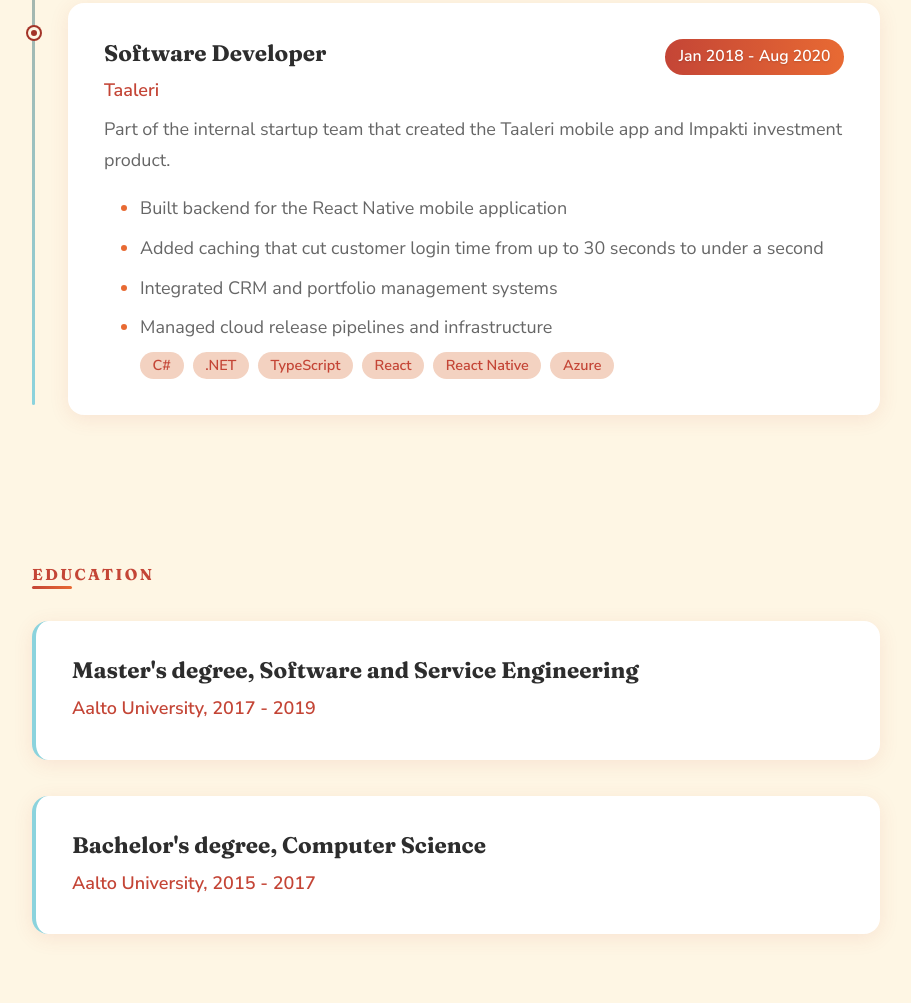
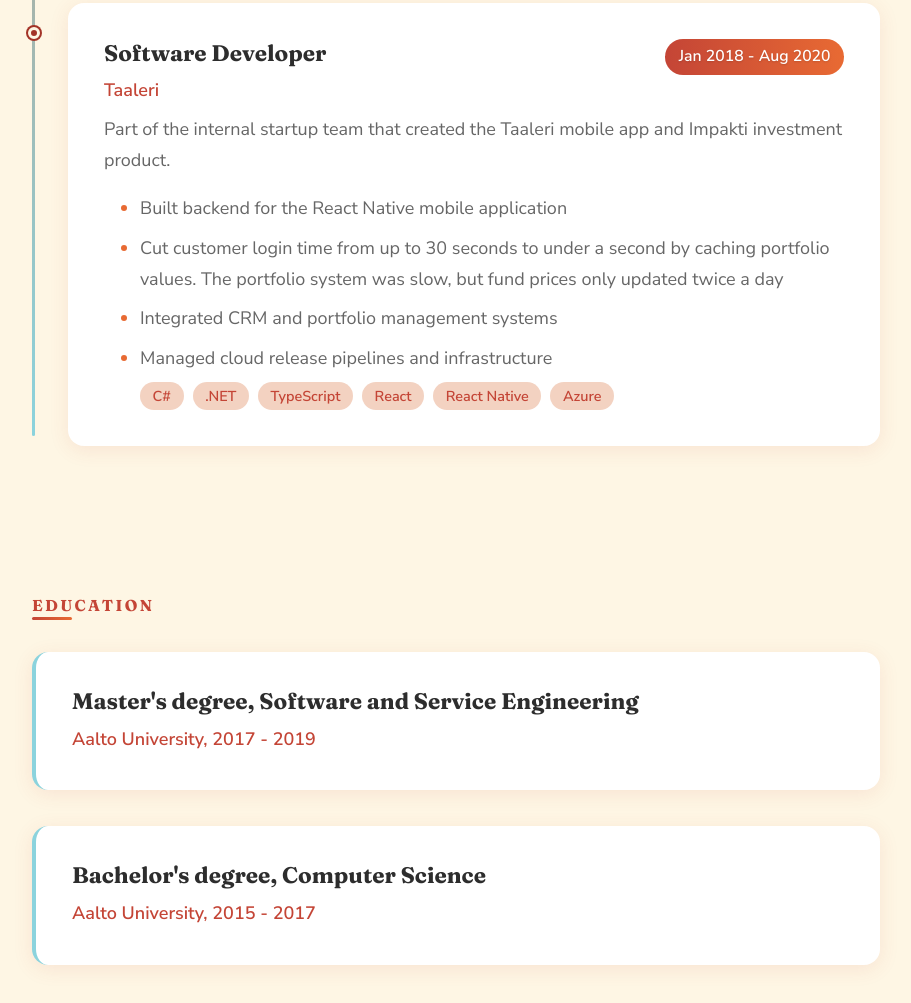
Before and after one commit to OlliTapio/website, a website: page index.html in a window 1280 px wide. Shown: the part 3809-4812 px from the top of the page, without its empty margins (184-1095 px from the left). Drawn offline with Linux system fonts and the light colour scheme.

Commit message:
Explain the Taaleri login caching
Co-Authored-By: Claude Opus 5.5 <noreply@anthropic.com>

```diff
--- a/index.html
+++ b/index.html
@@ -179,7 +179,8 @@
             <p>Part of the internal startup team that created the Taaleri mobile app and Impakti investment product.</p>
             <ul>
               <li>Built backend for the React Native mobile application</li>
-              <li>Added caching that cut customer login time from up to 30 seconds to under a second</li>
+              <li>Cut customer login time from up to 30 seconds to under a second by caching portfolio
+                values. The portfolio system was slow, but fund prices only updated twice a day</li>
               <li>Integrated CRM and portfolio management systems</li>
               <li>Managed cloud release pipelines and infrastructure</li>
             </ul>
```
